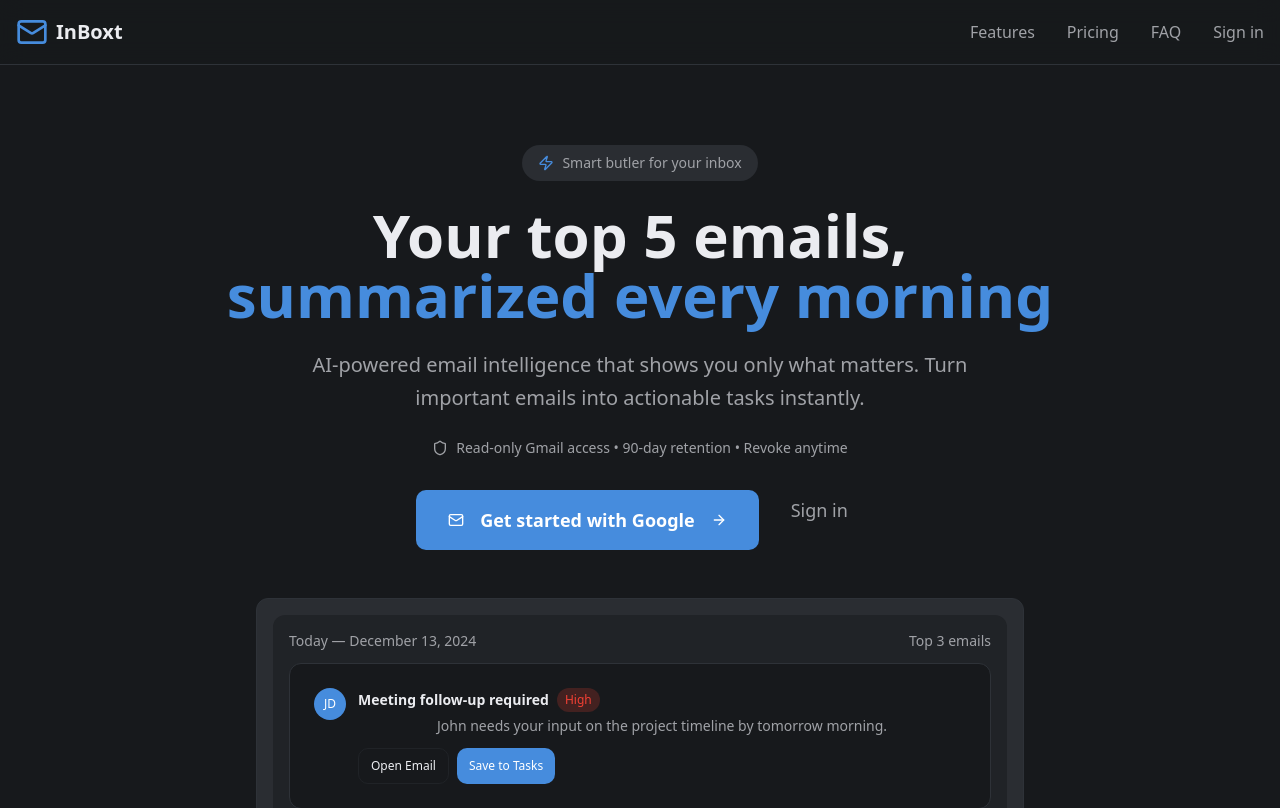
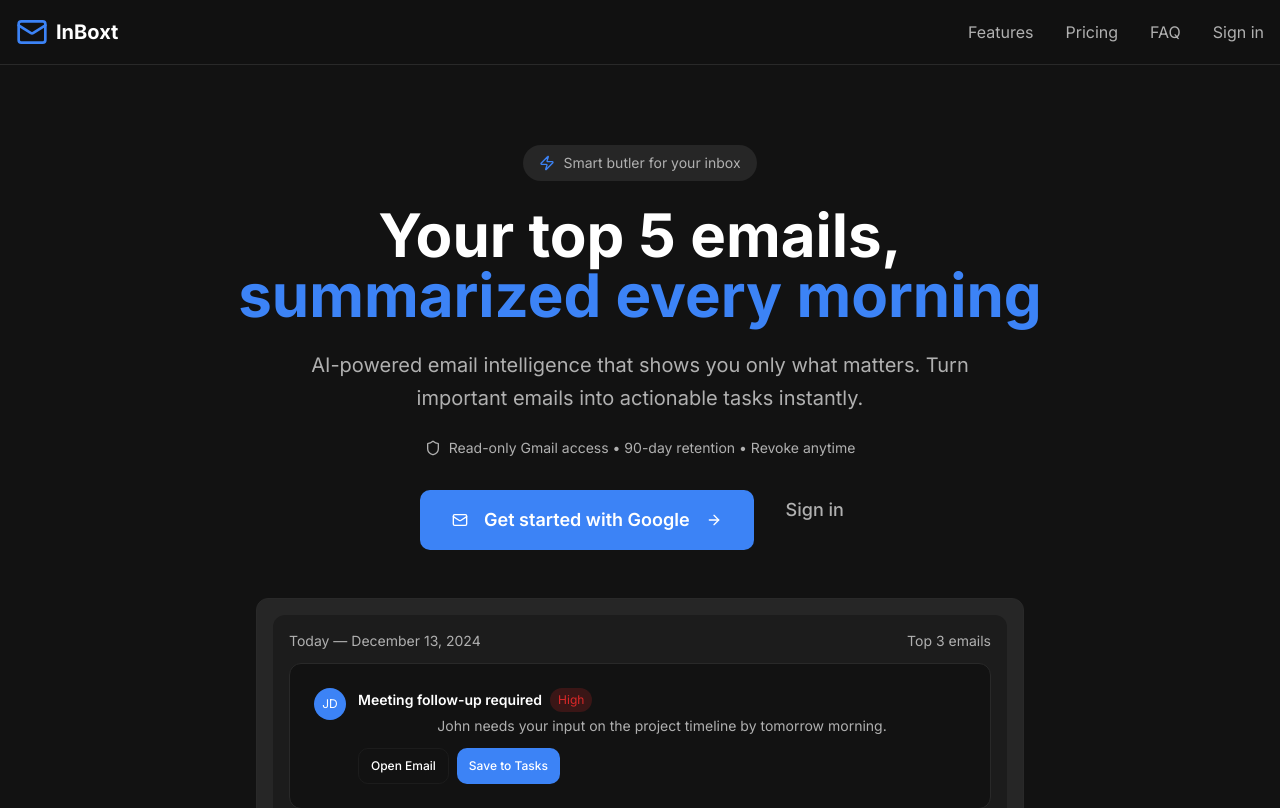
Before and after one commit to ThePerfect0/InBoxt, a React (Vite) app: page / in a window 1280 px wide. Shown: the top 808 px of the page. Built offline with nearby package versions, Linux system fonts and the light colour scheme; the HTML template or start-up script is replaced by a standard one.

Commit message:
Refactor: Implement dark mode branding

```diff
--- a/index.html
+++ b/index.html
@@ -21,6 +21,11 @@
     <meta name="twitter:title" content="InBoxt - Smart Email Digest" />
     <meta name="twitter:description" content="Transform your overwhelming inbox into daily, actionable digests with AI-powered email summaries." />
     <meta name="twitter:image" content="https://lovable.dev/opengraph-image-p98pqg.png" />
+
+    <!-- Google Fonts - Inter -->
+    <link rel="preconnect" href="https://fonts.googleapis.com">
+    <link rel="preconnect" href="https://fonts.gstatic.com" crossorigin>
+    <link href="https://fonts.googleapis.com/css2?family=Inter:wght@400;500;600;700&display=swap" rel="stylesheet">
 
     <!-- Structured Data (JSON-LD) for SEO -->
     <script type="application/ld+json">
--- a/src/index.css
+++ b/src/index.css
@@ -6,47 +6,47 @@
 
 @layer base {
   :root {
-    /* InBoxt Dark Theme Colors (HSL) */
-    --background: 218 11% 10%;          /* #1A1B1E */
-    --surface: 217 9% 14%;              /* #242529 */
-    --surface-elevated: 216 8% 18%;     /* #2C2D31 */
-    --foreground: 218 14% 93%;          /* #EDEEF0 */
-    --foreground-muted: 220 4% 64%;     /* #A1A3A8 */
+    /* InBoxt Brand Colors - Dark Mode First */
+    --background: 0 0% 7%;              /* Deep Charcoal #121212 */
+    --surface: 0 0% 11%;                /* #1C1C1C */
+    --surface-elevated: 0 0% 15%;       /* #262626 */
+    --foreground: 0 0% 100%;            /* White #FFFFFF */
+    --foreground-muted: 0 0% 69%;       /* Light Gray #B0B0B0 */
 
-    --primary: 212 69% 57%;             /* #4A90E2 */
-    --primary-hover: 212 65% 50%;       /* #357ABD */
+    --primary: 217 91% 60%;             /* Brand Blue #3B82F6 */
+    --primary-hover: 217 91% 70%;       /* Lighter Blue Glow */
     --primary-foreground: 0 0% 100%;
 
-    --secondary: 217 9% 14%;
-    --secondary-foreground: 218 14% 93%;
-    --secondary-hover: 216 8% 18%;
+    --secondary: 189 100% 42%;          /* Cyan Accent #00B8D9 */
+    --secondary-foreground: 0 0% 100%;
+    --secondary-hover: 189 100% 50%;
 
-    --border: 218 12% 24%;              /* #3A3B3F */
-    --border-subtle: 218 10% 20%;
-    --input: 217 9% 14%;
+    --border: 0 0% 20%;                 /* #333333 */
+    --border-subtle: 0 0% 16%;          /* #292929 */
+    --input: 0 0% 11%;                  /* #1C1C1C */
 
-    --success: 122 39% 49%;             /* #4CAF50 */
-    --warning: 45 100% 51%;             /* #FFC107 */
-    --danger: 4 90% 58%;                /* #F44336 */
+    --success: 142 71% 45%;             /* #22C55E */
+    --warning: 38 92% 50%;              /* #F59E0B */
+    --danger: 0 72% 51%;                /* #EF4444 */
 
-    --accent: 212 69% 57%;
+    --accent: 217 91% 60%;
     --accent-foreground: 0 0% 100%;
 
-    --muted: 217 9% 14%;
-    --muted-foreground: 220 4% 64%;
+    --muted: 0 0% 17%;                  /* #2A2A2A */
+    --muted-foreground: 0 0% 69%;       /* #B0B0B0 */
 
-    --card: 217 9% 14%;
-    --card-foreground: 218 14% 93%;
-    --card-hover: 216 8% 18%;
+    --card: 0 0% 11%;                   /* Charcoal #1C1C1C */
+    --card-foreground: 0 0% 100%;
+    --card-hover: 0 0% 15%;
 
-    --popover: 216 8% 18%;
-    --popover-foreground: 218 14% 93%;
+    --popover: 0 0% 15%;
+    --popover-foreground: 0 0% 100%;
 
-    --destructive: 4 90% 58%;
+    --destructive: 0 72% 51%;
     --destructive-foreground: 0 0% 100%;
 
-    --ring: 212 69% 57%;
-    --radius: 0.75rem;
+    --ring: 217 91% 60%;
+    --radius: 0.75rem;                  /* 12px rounded corners */
 
     /* Shadows */
     --shadow-sm: 0 1px 2px 0 hsl(0 0% 0% / 0.15);
@@ -59,46 +59,46 @@
   }
 
   .dark {
-    /* Same colors as root for dark-first approach */
-    --background: 218 11% 10%;
-    --surface: 217 9% 14%;
-    --surface-elevated: 216 8% 18%;
-    --foreground: 218 14% 93%;
-    --foreground-muted: 220 4% 64%;
+    /* Mirror root for dark-first approach */
+    --background: 0 0% 7%;
+    --surface: 0 0% 11%;
+    --surface-elevated: 0 0% 15%;
+    --foreground: 0 0% 100%;
+    --foreground-muted: 0 0% 69%;
 
-    --primary: 212 69% 57%;
-    --primary-hover: 212 65% 50%;
+    --primary: 217 91% 60%;
+    --primary-hover: 217 91% 70%;
     --primary-foreground: 0 0% 100%;
 
-    --secondary: 217 9% 14%;
-    --secondary-foreground: 218 14% 93%;
-    --secondary-hover: 216 8% 18%;
+    --secondary: 189 100% 42%;
+    --secondary-foreground: 0 0% 100%;
+    --secondary-hover: 189 100% 50%;
 
-    --border: 218 12% 24%;
-    --border-subtle: 218 10% 20%;
-    --input: 217 9% 14%;
+    --border: 0 0% 20%;
+    --border-subtle: 0 0% 16%;
+    --input: 0 0% 11%;
 
-    --success: 122 39% 49%;
-    --warning: 45 100% 51%;
-    --danger: 4 90% 58%;
+    --success: 142 71% 45%;
+    --warning: 38 92% 50%;
+    --danger: 0 72% 51%;
 
-    --accent: 212 69% 57%;
+    --accent: 217 91% 60%;
     --accent-foreground: 0 0% 100%;
 
-    --muted: 217 9% 14%;
-    --muted-foreground: 220 4% 64%;
+    --muted: 0 0% 17%;
+    --muted-foreground: 0 0% 69%;
 
-    --card: 217 9% 14%;
-    --card-foreground: 218 14% 93%;
-    --card-hover: 216 8% 18%;
+    --card: 0 0% 11%;
+    --card-foreground: 0 0% 100%;
+    --card-hover: 0 0% 15%;
 
-    --popover: 216 8% 18%;
-    --popover-foreground: 218 14% 93%;
+    --popover: 0 0% 15%;
+    --popover-foreground: 0 0% 100%;
 
-    --destructive: 4 90% 58%;
+    --destructive: 0 72% 51%;
     --destructive-foreground: 0 0% 100%;
 
-    --ring: 212 69% 57%;
+    --ring: 217 91% 60%;
   }
 }
 
@@ -109,6 +109,7 @@
 
   body {
     @apply bg-background text-foreground antialiased;
+    font-family: 'Inter', -apple-system, BlinkMacSystemFont, 'Segoe UI', sans-serif;
     font-feature-settings: "rlig" 1, "calt" 1;
   }
 
--- a/tailwind.config.ts
+++ b/tailwind.config.ts
@@ -13,6 +13,9 @@ export default {
       },
     },
     extend: {
+      fontFamily: {
+        sans: ['Inter', 'sans-serif'],
+      },
       colors: {
         border: "hsl(var(--border))",
         "border-subtle": "hsl(var(--border-subtle))",
```
